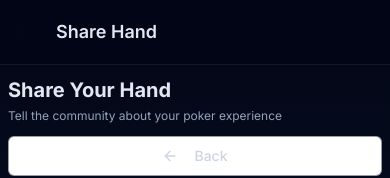
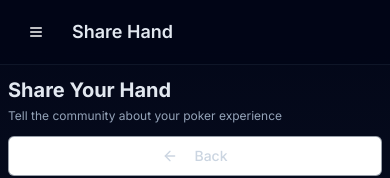
Before and after one commit to magsudhajiyev/poker-connect-hub, a React (Vite) app: page /share-hand in a window 390 px wide. Shown: the top 178 px of the page. Built offline with nearby package versions, Linux system fonts and the light colour scheme.

Commit message:
Fix: Hamburger button overflow and icon color
- Fixed the hamburger button overflowing on the left side.
- Changed the hamburger icon color to white globally.

```diff
--- a/src/components/MobileSidebarContent.tsx
+++ b/src/components/MobileSidebarContent.tsx
@@ -30,7 +30,7 @@ export const MobileSidebarContent = ({ onNavigate }: { onNavigate?: () => void }
           onClick={onNavigate}
           className="text-white hover:bg-slate-800/60"
         >
-          <X className="h-5 w-5" />
+          <X className="h-5 w-5 text-white" />
         </Button>
       </div>
 
--- a/src/components/hand-view/MobileSidebar.tsx
+++ b/src/components/hand-view/MobileSidebar.tsx
@@ -12,7 +12,7 @@ export const MobileSidebar = () => {
   return (
     <Sheet>
       <SheetTrigger asChild>
-        <Button variant="ghost" size="icon" className="lg:hidden">
+        <Button variant="ghost" size="icon" className="lg:hidden text-white hover:bg-slate-800/60">
           <Menu className="h-5 w-5" />
         </Button>
       </SheetTrigger>
--- a/src/pages/ShareHand.tsx
+++ b/src/pages/ShareHand.tsx
@@ -22,7 +22,7 @@ const MobileSidebar = () => {
   return (
     <Sheet open={isOpen} onOpenChange={setIsOpen}>
       <SheetTrigger asChild>
-        <Button variant="ghost" size="icon" className="lg:hidden">
+        <Button variant="ghost" size="icon" className="lg:hidden text-white hover:bg-slate-800/60">
           <Menu className="h-5 w-5" />
         </Button>
       </SheetTrigger>
@@ -54,7 +54,7 @@ const ShareHandContent = () => {
              style={{
                left: window.innerWidth >= 1024 ? (isCollapsed ? '3rem' : '16rem') : '0',
              }}>
-          <div className="flex items-center justify-between h-16 pl-0 pr-4 lg:px-4">
+          <div className="flex items-center justify-between h-16 pl-4 pr-4 lg:px-4">
             <div className="flex items-center space-x-4">
               <MobileSidebar />
               <h1 className="text-lg font-semibold text-slate-200 lg:hidden">Share Hand</h1>
```
